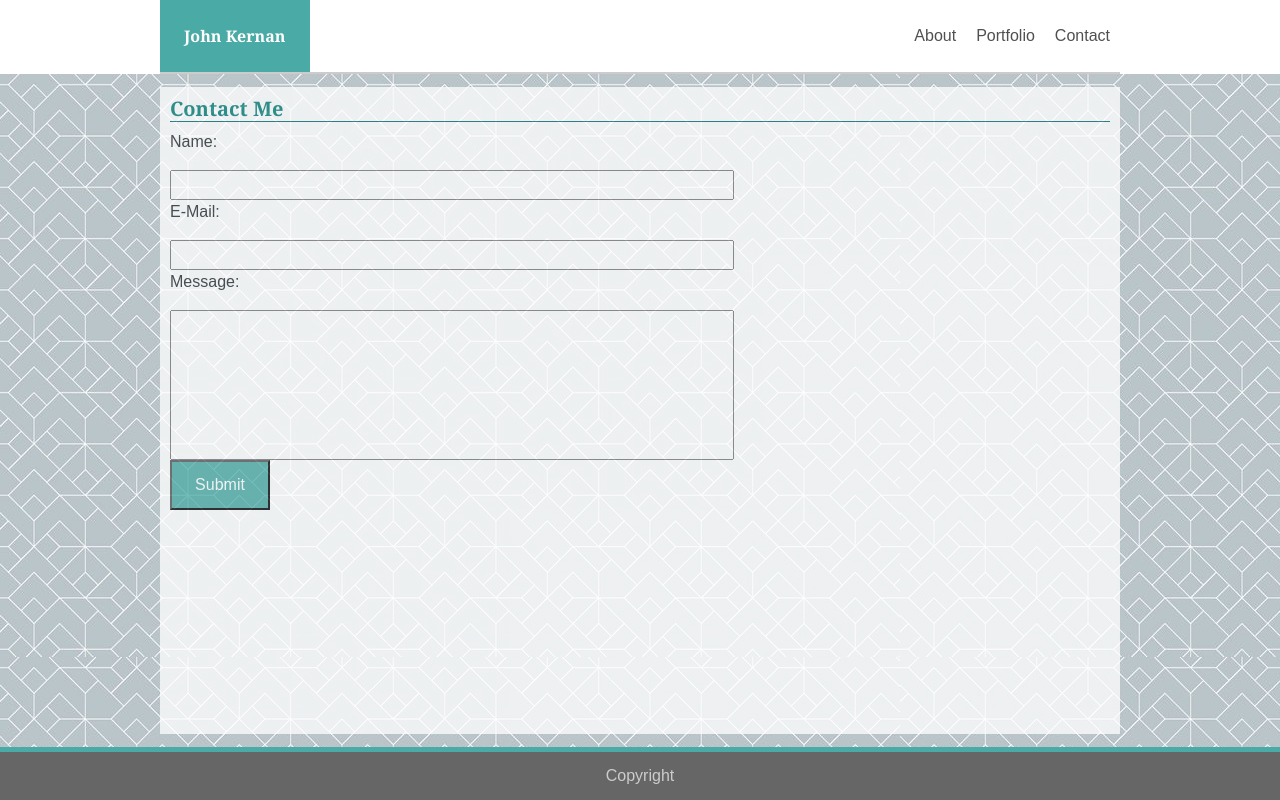
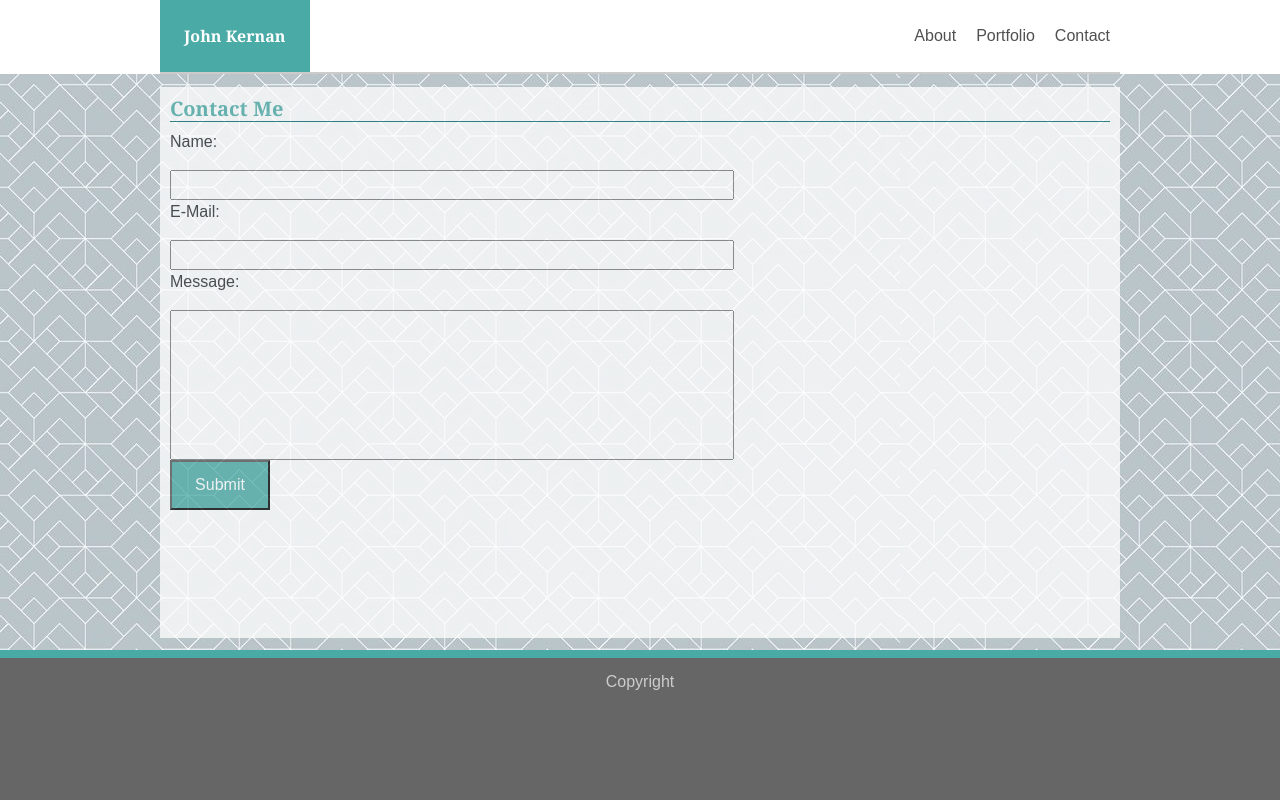
Before and after one commit to johnfkernan/johnfkernan.github.io, a plain HTML site: page contact.html in a window 1280 px wide. Drawn offline with nearby package versions, Linux system fonts and the light colour scheme.

Commit message:
some tweaks and updated readme

```diff
--- a/assets/css/style.css
+++ b/assets/css/style.css
@@ -72,7 +72,7 @@ font-weight: bold;
 .section-hrWline {
   border-bottom: 1px solid #00666d;
   font-size: 20px;
-  color: #007a74;
+  color: #4aaaa5;
   font-weight: bold;
   font-family: 'Georgia', Times, 'Times New Roman', serif;
 }
@@ -159,10 +159,12 @@ font-weight: bold;
 /* footer css */
 .foot1 {
   display: flex;
+  flex: 1 0;
+  flex-shrink: 0;
   justify-content: center;
   background-color: #666666;
   font-family: 'Arial', 'Helvetica Neue', 'Helvetica', 'sans-serif';
   color: #cccccc;
   padding: 12px;
-  border-top: 5px solid #4aaaa5;
+  border-top: 8px solid #4aaaa5;
 }
--- a/contact.html
+++ b/contact.html
@@ -36,7 +36,7 @@
                     <p>E-Mail:</p>
                     <input type="text" name="email"><br>
                     <p>Message:</p>
-                    <input type="textarea" name="message" row="6">
+                    <input type="textarea" name="message">
                     <br>
                     <input type="Submit" class="submitForm" value="Submit">
             </form> </div>
```
Also changed, not shown: portfolio.html (+1 -1 lines), bg1.png (deleted), 1 other file.
